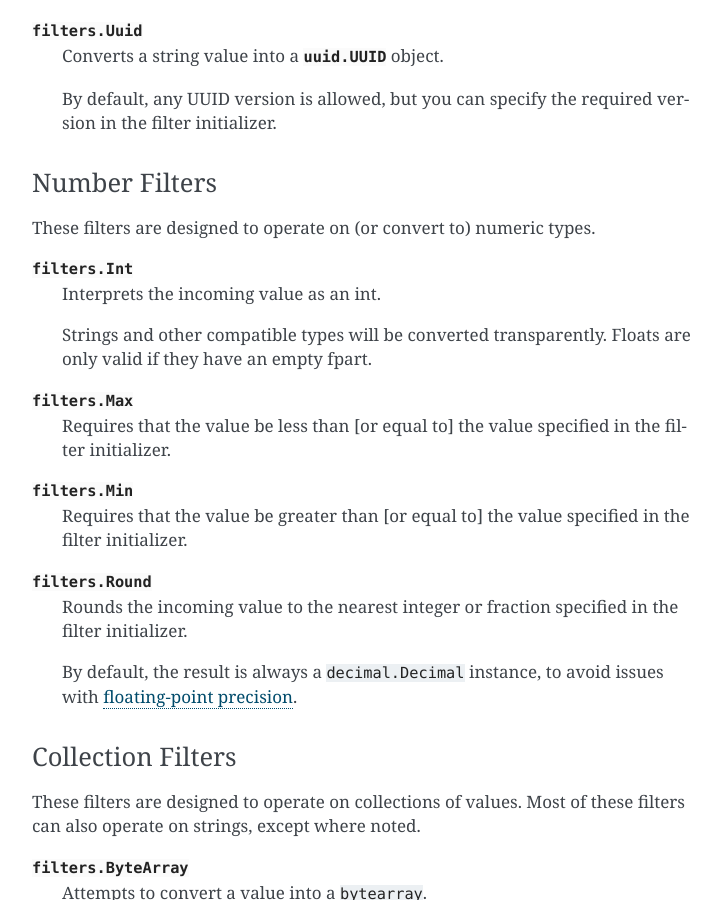
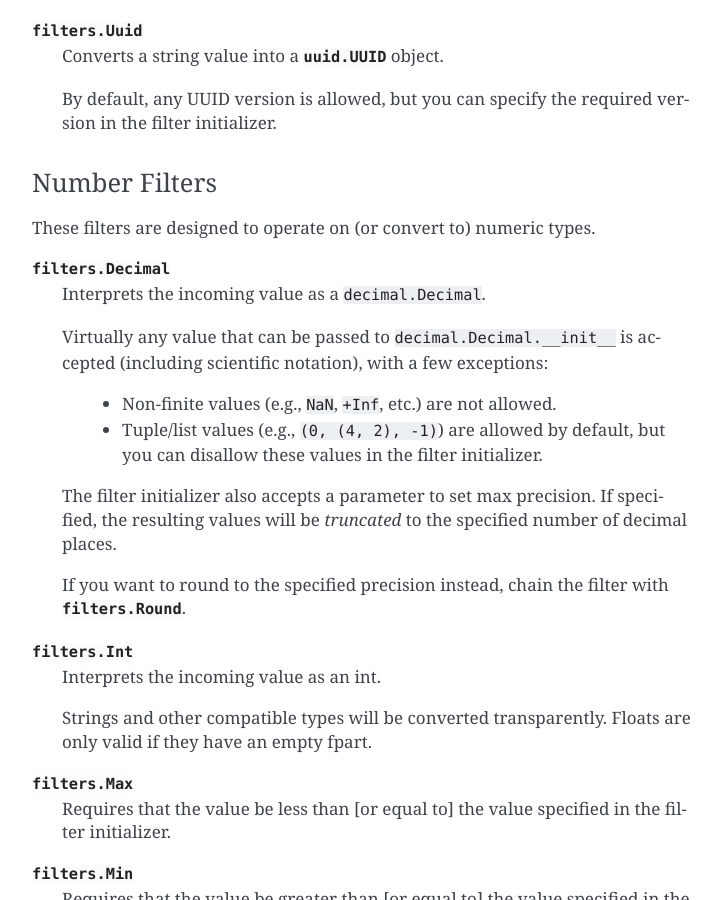
Before and after one commit to lenddoefl/filters, a Sphinx documentation site: the page built from docs/filters_list.rst, in a window 1280 px wide and 900 px high, scrolled down 2210 px. Shown: the whole window, without its empty margins (388-1109 px from the left). Built offline with Sphinx 7.4.7, drawn with Linux system fonts in a browser that asks for light colours.

Commit message:
Minor cleanup for Decimal filter.
- Fixed repetitive negatives in conditional.
- Added missing documentation.

```diff
--- a/docs/filters_list.rst
+++ b/docs/filters_list.rst
@@ -112,6 +112,23 @@ string filters only accept unicode strings, unless otherwise noted.
 Number Filters
 --------------
 These filters are designed to operate on (or convert to) numeric types.
+
+:py:class:`filters.Decimal`
+   Interprets the incoming value as a ``decimal.Decimal``.
+
+   Virtually any value that can be passed to ``decimal.Decimal.__init__`` is
+   accepted (including scientific notation), with a few exceptions:
+
+      - Non-finite values (e.g., ``NaN``, ``+Inf``, etc.) are not allowed.
+      - Tuple/list values (e.g., ``(0, (4, 2), -1)``) are allowed by default,
+        but you can disallow these values in the filter initializer.
+
+   The filter initializer also accepts a parameter to set max precision.  If
+   specified, the resulting values will be *truncated* to the specified number
+   of decimal places.
+
+   If you want to round to the specified precision instead, chain the filter
+   with :py:class:`filters.Round`.
 
 :py:class:`filters.Int`
    Interprets the incoming value as an int.
```
Also changed, not shown: 1 other file.
